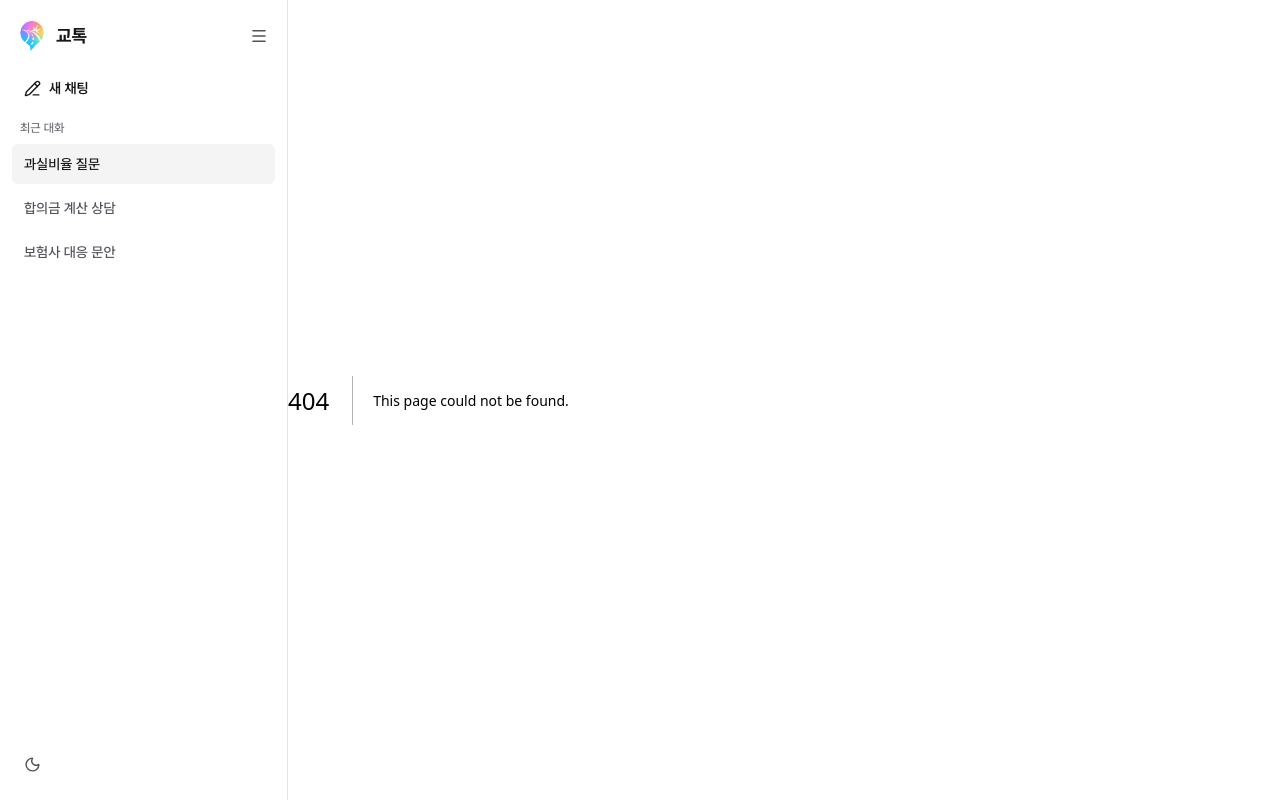
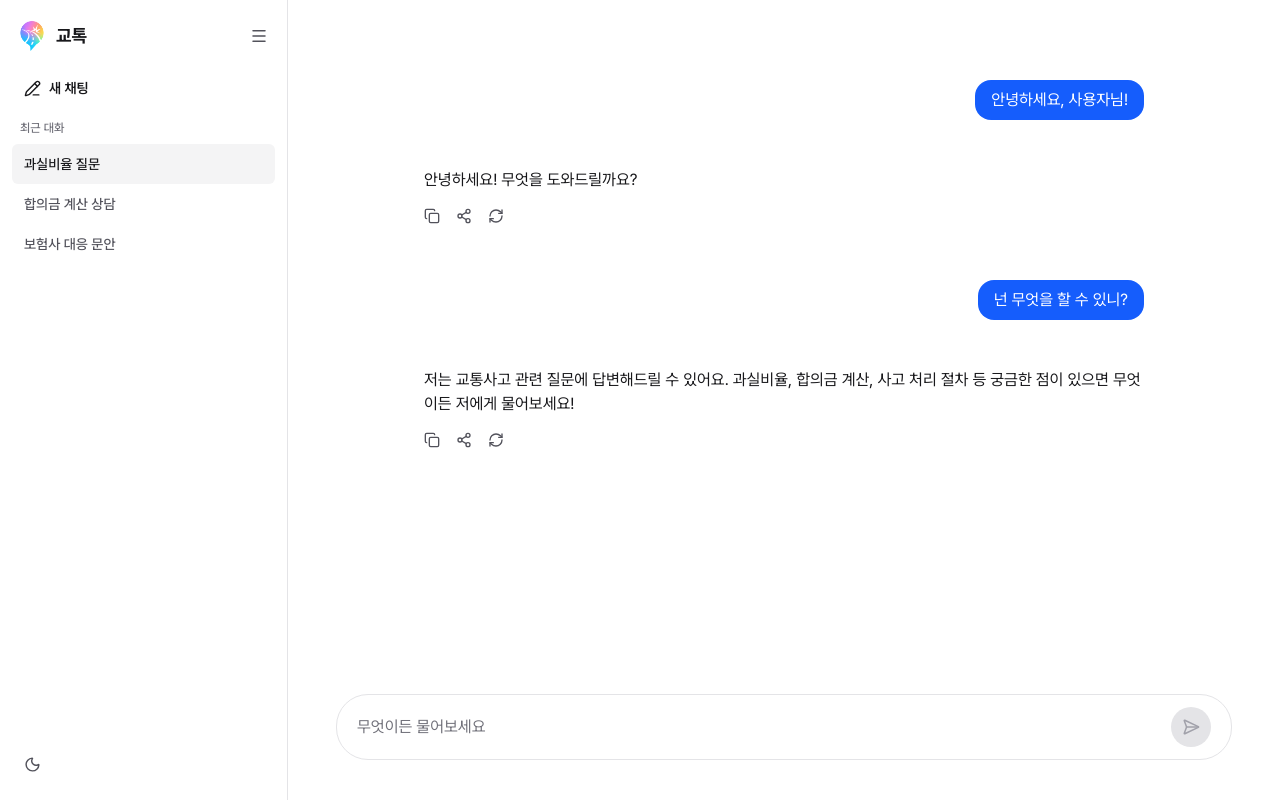
Before and after one commit to khk4912/frontend, a Next.js app: page /chat/1 in a window 1280 px wide. Before the commit this address had no page. Built offline with nearby package versions, Linux system fonts and the light colour scheme.

Commit message:
✨ feat: Implements demo chat components

```diff
--- /dev/null
+++ b/app/(demo)/chat/[id]/_components/ChatView.tsx
@@ -0,0 +1,8 @@
+type ChatViewProps = { children: React.ReactNode }
+export function ChatView ({ children }:ChatViewProps) {
+  return (
+    <div className='flex flex-col w-full h-full max-w-3xl gap-10 px-6 mx-auto mt-20 overflow-y-auto text-app-text'>
+      {children}
+    </div>
+  )
+}
--- /dev/null
+++ b/app/(demo)/chat/[id]/_components/LLMChat.tsx
@@ -0,0 +1,22 @@
+import { LucideCopy, RefreshCwIcon, Share2Icon } from 'lucide-react'
+
+function ToolButton ({ icon }: { icon: React.ReactNode }) {
+  return (
+    <button className='p-2 rounded-full cursor-pointer text-app-muted hover:bg-surface-muted'>
+      {icon}
+    </button>
+  )
+}
+
+export function LLMChat ({ text }: { text: string }) {
+  return (
+    <div className='flex flex-col self-start py-2'>
+      <p>{text}</p>
+      <div className='flex justify-start mt-2 -ml-2'>
+        <ToolButton icon={<LucideCopy size={16} />} />
+        <ToolButton icon={<Share2Icon size={16} />} />
+        <ToolButton icon={<RefreshCwIcon size={16} />} />
+      </div>
+    </div>
+  )
+}
--- /dev/null
+++ b/app/(demo)/chat/[id]/_components/UserChat.tsx
@@ -0,0 +1,8 @@
+type UserChatProps = { text: string }
+export function UserChat ({ text }: UserChatProps) {
+  return (
+    <div className='self-end px-4 py-2 text-white bg-blue-600 rounded-2xl'>
+      {text}
+    </div>
+  )
+}
--- /dev/null
+++ b/app/(demo)/chat/[id]/page.tsx
@@ -0,0 +1,20 @@
+'use client'
+
+import ChatInputBox from '@/app/_components/ChatInputBox'
+import { ChatView } from './_components/ChatView'
+import { UserChat } from './_components/UserChat'
+import { LLMChat } from './_components/LLMChat'
+
+export default function ChatPage () {
+  return (
+    <main className='flex flex-col justify-center flex-1 gap-10 px-12 mb-10 text-app-text'>
+      <ChatView>
+        <UserChat text='안녕하세요, 사용자님!' />
+        <LLMChat text='안녕하세요! 무엇을 도와드릴까요?' />
+        <UserChat text='넌 무엇을 할 수 있니?' />
+        <LLMChat text='저는 교통사고 관련 질문에 답변해드릴 수 있어요. 과실비율, 합의금 계산, 사고 처리 절차 등 궁금한 점이 있으면 무엇이든 저에게 물어보세요!' />
+      </ChatView>
+      <ChatInputBox onSend={() => { console.log('send') }} />
+    </main>
+  )
+}
--- a/app/_components/AppSideBar.tsx
+++ b/app/_components/AppSideBar.tsx
@@ -9,14 +9,17 @@ import ThemeToggle from './ThemeToggle'
 const chats = [
   {
     title: '과실비율 질문',
+    href: '/chat/1',
     isActive: true,
   },
   {
     title: '합의금 계산 상담',
+    href: '/chat/2',
     isActive: false,
   },
   {
     title: '보험사 대응 문안',
+    href: '/chat/3',
     isActive: false,
   },
 ]
@@ -25,13 +28,14 @@ type ChatItemProps = {
   title: string
   summary?: string
   isActive?: boolean
+  href: string
 }
 
-function ChatItem ({ title, isActive = false }: ChatItemProps) {
+function ChatItem ({ title, isActive = false, href }: ChatItemProps) {
   return (
+    <Link href={href}>
       <li>
-      <button
-        type='button'
+        <div
           className={`
           flex w-full cursor-pointer items-center gap-3 rounded-md
           px-3 py-2.5 text-left transition-colors duration-200 ${
@@ -44,8 +48,9 @@ function ChatItem ({ title, isActive = false }: ChatItemProps) {
             <span className='block text-sm font-medium truncate'>{title}</span>
             {/* <span className='block text-xs truncate text-zinc-500'>{summary}</span> */}
           </span>
-      </button>
+        </div>
       </li>
+    </Link>
   )
 }
 
@@ -115,6 +120,7 @@ function SidebarContent ({
             {chats.map((chat) => (
               <ChatItem
                 key={chat.title}
+                href={chat.href} // TODO: 채팅 상세 페이지 링크로 변경
                 title={chat.title}
                 isActive={chat.isActive}
               />
```
Lines whose indentation alone changed are shown as unchanged.
